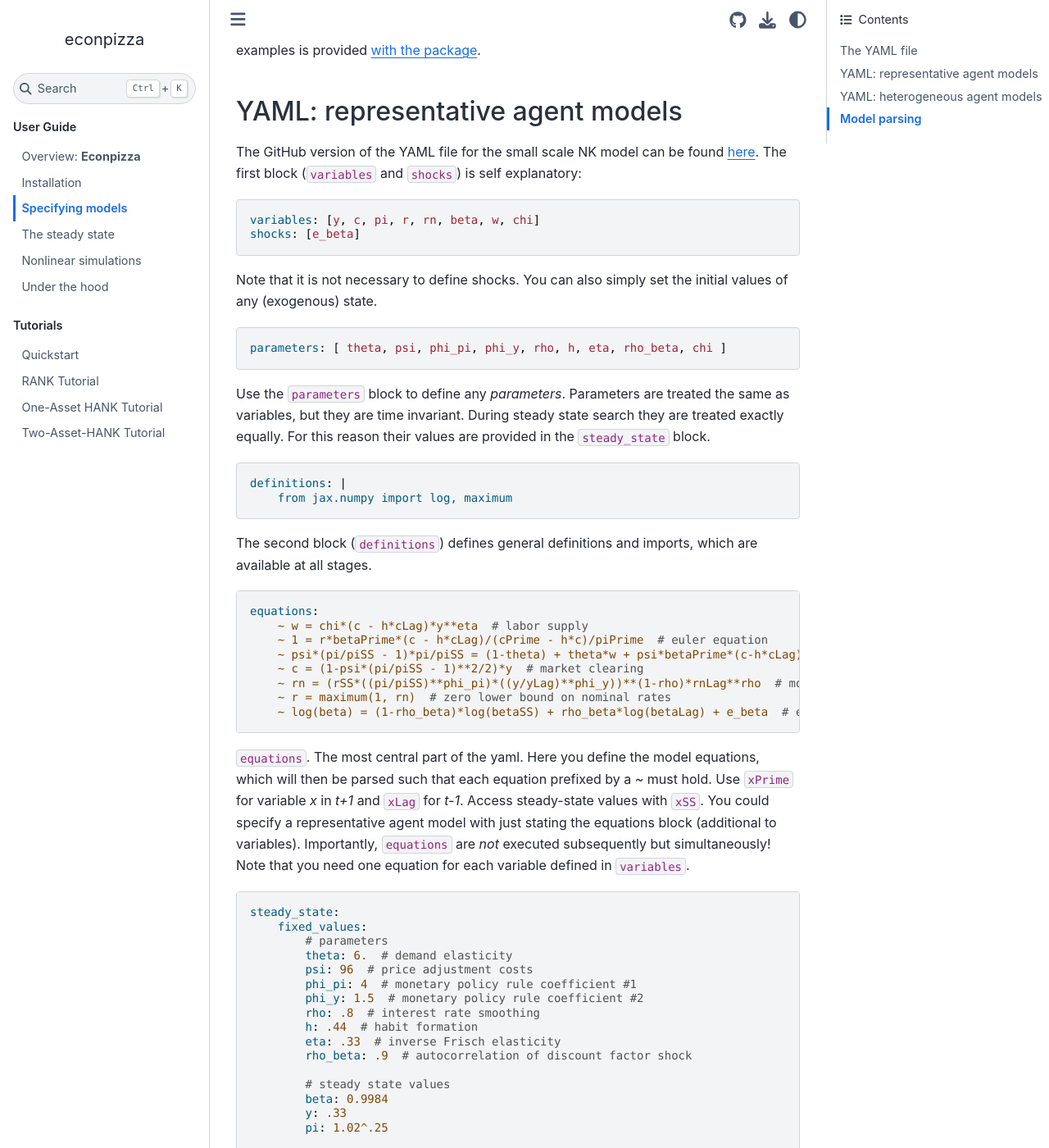
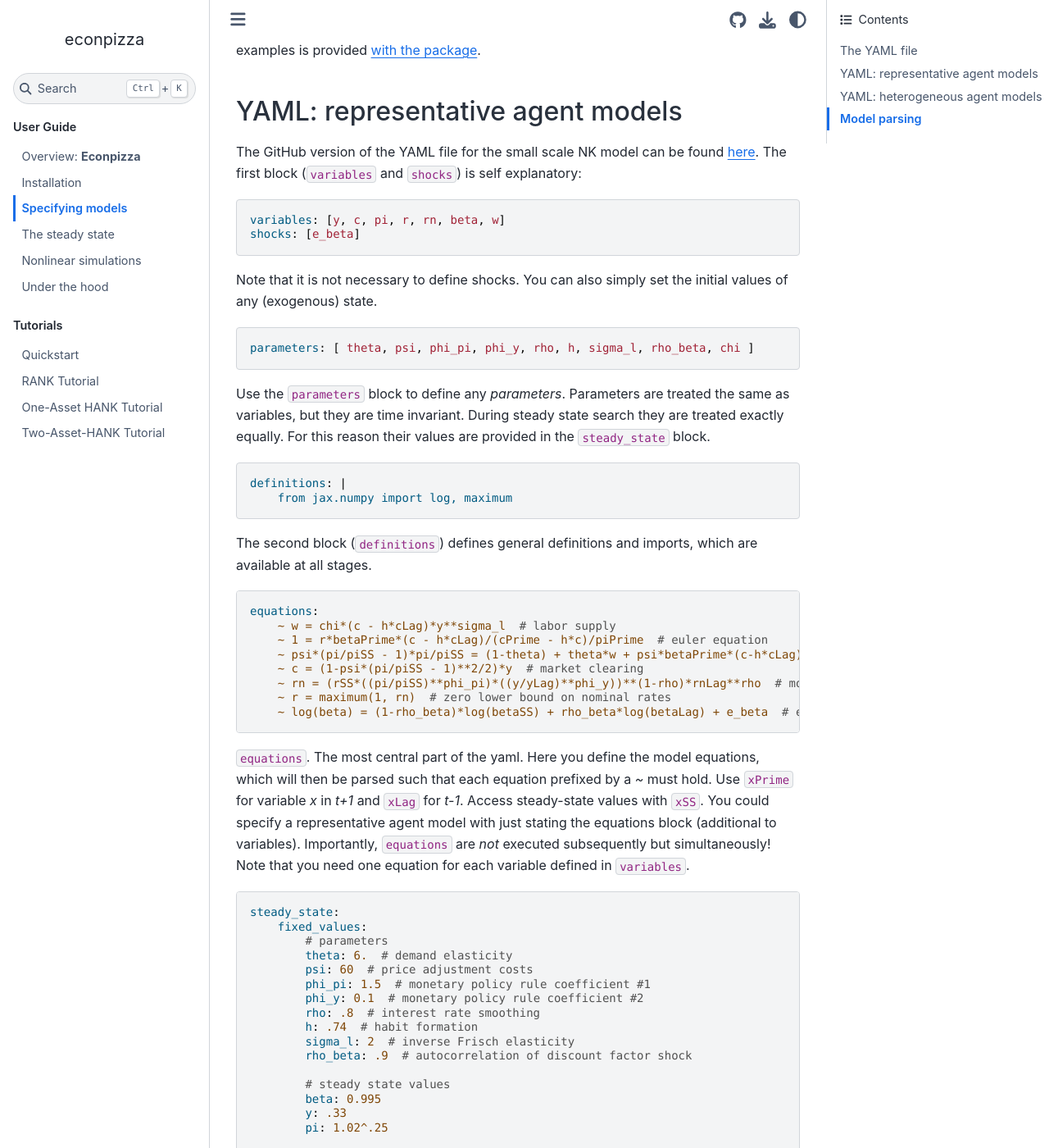
Before and after one commit to gboehl/econpizza, a Sphinx documentation site: the page built from docs/guide/the_yaml.rst, in a window 1280 px wide and 1400 px high, scrolled down 702 px. Shown: the whole window at 82% size. Built offline with Sphinx 7.4.7 and the Sphinx Book theme 1.1.4, drawn with Linux system fonts in a browser that asks for light colours.

Commit message:
Update yaml code blocks to match `nk.yml` file latest version.

```diff
--- a/docs/guide/the_yaml.rst
+++ b/docs/guide/the_yaml.rst
@@ -33,14 +33,14 @@ The GitHub version of the YAML file for the small scale NK model can be found `h
 
 .. code-block:: yaml
 
-    variables: [y, c, pi, r, rn, beta, w, chi]
+    variables: [y, c, pi, r, rn, beta, w]
     shocks: [e_beta]
 
 Note that it is not necessary to define shocks. You can also simply set the initial values of any (exogenous) state.
 
 .. code-block:: yaml
 
-    parameters: [ theta, psi, phi_pi, phi_y, rho, h, eta, rho_beta, chi ]
+    parameters: [ theta, psi, phi_pi, phi_y, rho, h, sigma_l, rho_beta, chi ]
 
 Use the ``parameters`` block to define any *parameters*. Parameters are treated the same as variables, but they are time invariant. During steady state search they are treated exactly equally. For this reason their values are provided in the ``steady_state`` block.
 
@@ -54,7 +54,7 @@ The second block (``definitions``) defines general definitions and imports, whic
 .. code-block:: yaml
 
     equations:
-        ~ w = chi*(c - h*cLag)*y**eta  # labor supply
+        ~ w = chi*(c - h*cLag)*y**sigma_l  # labor supply
         ~ 1 = r*betaPrime*(c - h*cLag)/(cPrime - h*c)/piPrime  # euler equation
         ~ psi*(pi/piSS - 1)*pi/piSS = (1-theta) + theta*w + psi*betaPrime*(c-h*cLag)/(cPrime-h*c)*(piPrime/piSS - 1)*piPrime/piSS*yPrime/y  # Phillips curve
         ~ c = (1-psi*(pi/piSS - 1)**2/2)*y  # market clearing
@@ -71,16 +71,16 @@ Note that you need one equation for each variable defined in ``variables``.
         fixed_values:
             # parameters
             theta: 6.  # demand elasticity
-            psi: 96  # price adjustment costs
-            phi_pi: 4  # monetary policy rule coefficient #1
-            phi_y: 1.5  # monetary policy rule coefficient #2
+            psi: 60  # price adjustment costs
+            phi_pi: 1.5  # monetary policy rule coefficient #1
+            phi_y: 0.1  # monetary policy rule coefficient #2
             rho: .8  # interest rate smoothing
-            h: .44  # habit formation
-            eta: .33  # inverse Frisch elasticity
+            h: .74  # habit formation
+            sigma_l: 2  # inverse Frisch elasticity
             rho_beta: .9  # autocorrelation of discount factor shock
 
             # steady state values
-            beta: 0.9984
+            beta: 0.995
             y: .33
             pi: 1.02^.25
 
```
